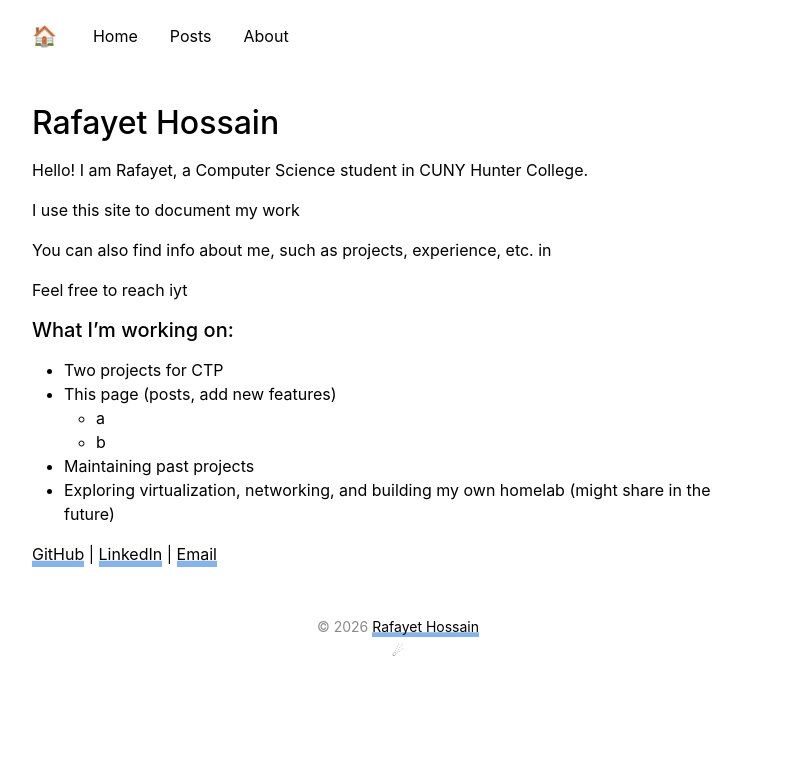
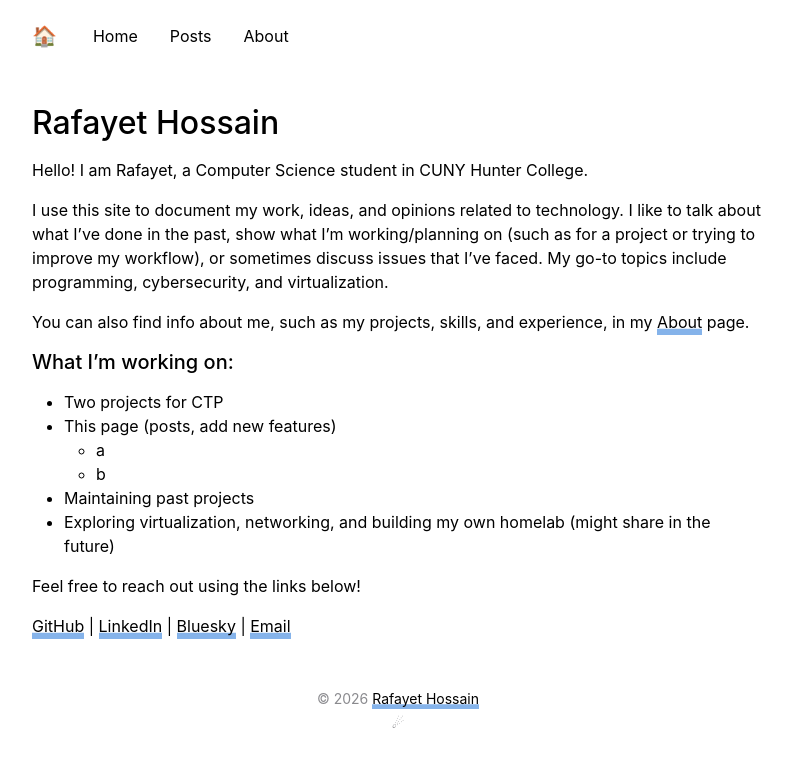
Before and after one commit to rafayet-git/hos.sh, a Jekyll site: the page built from pages/home.md, in a window 1280 px wide. Shown: the top 767 px of the page, without its empty margins (242-1034 px from the left). Built offline with Jekyll 4.4.1, drawn with Linux system fonts in a browser that asks for light colours.

Commit message:
uPDATE page

```diff
--- a/_includes/external_links.html
+++ b/_includes/external_links.html
@@ -3,7 +3,7 @@
      |
     <a href="{{ site.links.linkedin }}">LinkedIn</a>
      |
-    <!-- <a rel="me" href="{{ site.links.bluesky }}">Bluesky</a>
-     | -->
+    <a rel="me" href="{{ site.links.bluesky }}">Bluesky</a>
+     |
     <a href="{{ site.links.email }}">Email</a>
 </div>
--- a/pages/home.md
+++ b/pages/home.md
@@ -8,11 +8,9 @@ permalink: /
 
 Hello! I am Rafayet, a Computer Science student in CUNY Hunter College.
 
-I use this site to document my work
+I use this site to document my work, ideas, and opinions related to technology. I like to talk about what I've done in the past, show what I'm working/planning on (such as for a project or trying to improve my workflow), or sometimes discuss issues that I've faced. My go-to topics include programming, cybersecurity, and virtualization.
 
-You can also find info about me, such as projects, experience, etc. in
-
-Feel free to reach iyt
+You can also find info about me, such as my projects, skills, and experience, in my [About](/about) page.
 
 ##### What I'm working on:
 
@@ -23,4 +21,6 @@ Feel free to reach iyt
 - Maintaining past projects
 - Exploring virtualization, networking, and building my own homelab (might share in the future)
 
+Feel free to reach out using the links below!
+
 {% include external_links.html %}
```
